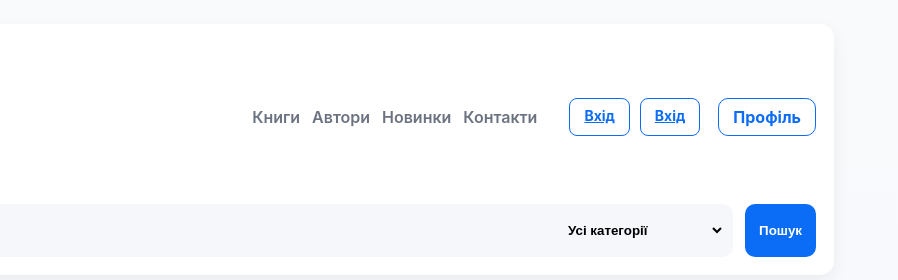
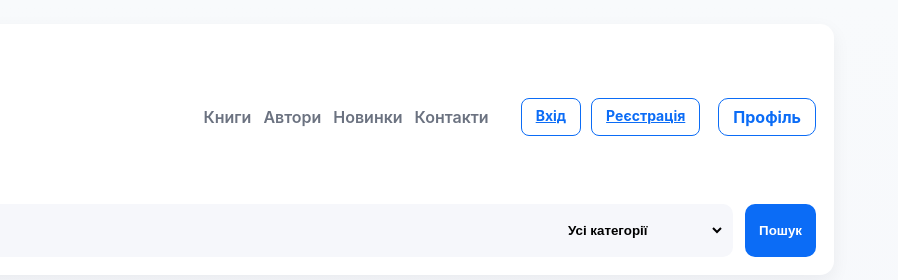
Before and after one commit to Shelestxx/BookLine, a plain HTML site: page html/index.html in a window 1280 px wide. Shown: the top 280 px of the page, 382-1280 px from the left. Drawn offline with Linux system fonts and the light colour scheme.

Commit message:
Debug lab3

```diff
--- a/html/index.html
+++ b/html/index.html
@@ -24,7 +24,7 @@
 
   <div class="auth-buttons">
     <a href="login.html" class="btn-login">Вхід</a>
-    <a href="register.html" class="btn-register">Вхід</a>
+    <a href="register.html" class="btn-register">Реєстрація</a>
     <a href="profile.html" class="btn-profile">Профіль</a>
   </div>
 </nav>
```
